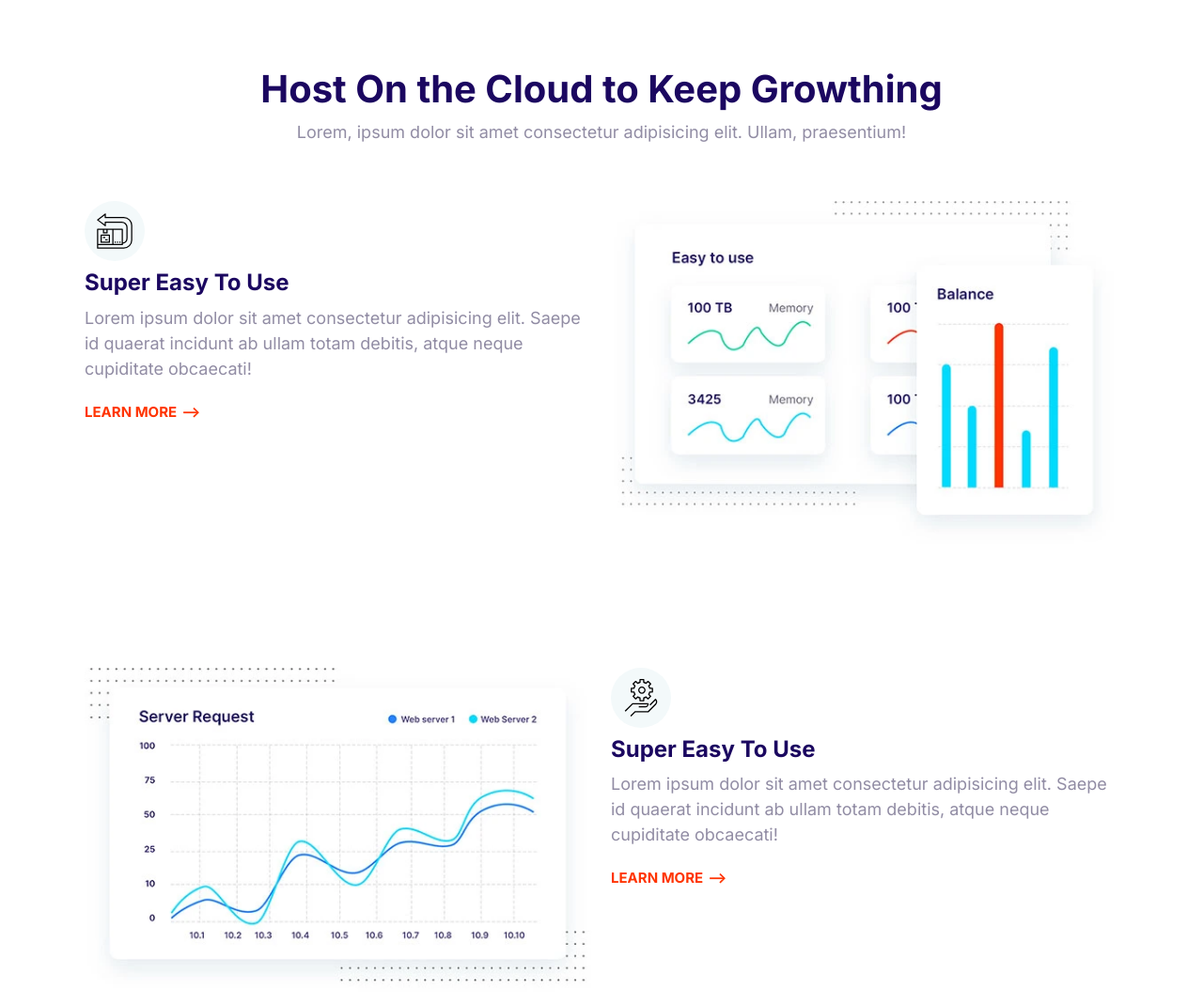
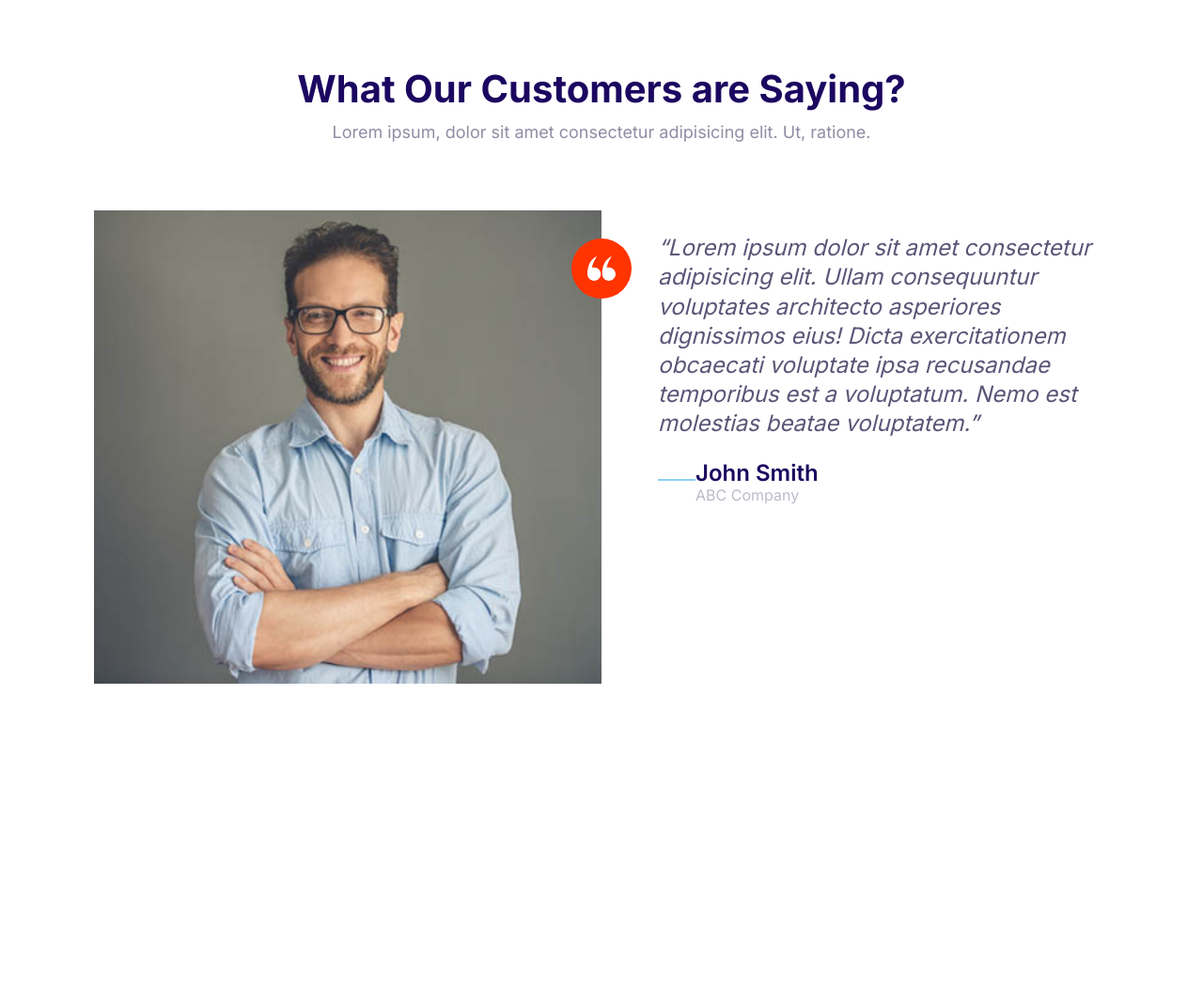
Before and after one commit to ZweNyiNyiHtwe/nyny-first-step, a plain HTML site: page index.html in a window 1280 px wide. Shown: the part 20-1088 px from the top of the page at 94% size. After the commit the page ends 845 px from the top, so only its background shows below. Drawn offline with Linux system fonts and the light colour scheme.

Commit message:
Build the Customer Opnion Component.

```diff
--- a/css/styles.css
+++ b/css/styles.css
@@ -661,6 +661,7 @@
 
 .block__header {
   text-align: center;
+  margin-bottom: 4rem;
 }
 
 .block__heading {
--- a/index.html
+++ b/index.html
@@ -12,64 +12,40 @@
     <link rel="stylesheet" href="css/styles.css">
 </head>
 <body>
-    <section class="block container">
+    <section class="block">
       <header class="block__header">
-        <h2>Host On the Cloud to Keep Growthing</h2>
-        <p>Lorem, ipsum dolor sit amet consectetur adipisicing elit. Ullam, praesentium!</p>
+        <h2>What Our Customers are Saying?</h2>
+        <p>Lorem ipsum, dolor sit amet consectetur adipisicing elit. Ut, ratione.</p>
       </header>
-      <article class="feature grid grid--1x2 ">
-        <div class="feature__content">
-          <span class="icon-container">
-            <svg class="icon">
-                <use xlink:href="images/sprite.svg#easy"></use>
-              </svg>
-        </span>
-        <h3 class="feature__heading">Super Easy To Use</h3>
-        <p>Lorem ipsum dolor sit amet consectetur adipisicing elit. Saepe id quaerat incidunt ab ullam totam debitis, atque neque cupiditate obcaecati!</p>
-        <a href="#" class="link-arrow">learn more</a>
+      <div class="container">
+        <div class="grid grid--1x2 testimonial">
+          <div class="testimonial__img">
+            <span class="icon-container icon-container--accent">
+              <svg class="icon icon--white icon--small">
+                  <use xlink:href="images/sprite.svg#quotes"></use>
+                </svg>
+            </span>
+            <img src="/images/testimonial.jpg" alt="A happing Customer" srcset="">
+          </div>
+          <blockquote class="quote">
+            <p class="quote__text">Lorem ipsum dolor sit amet consectetur adipisicing elit. Ullam consequuntur voluptates architecto asperiores dignissimos eius! Dicta exercitationem obcaecati voluptate ipsa recusandae temporibus est a voluptatum. Nemo est molestias beatae voluptatem.</p>
+            <div class="media">
+              <div class="media__image">
+                <svg class="icon icon--primary quote__line">
+                  <use xlink:href="images/sprite.svg#line"></use>
+                </svg>
+              </div>
+              <footer>
+                <h3 class="media__title quote__author">John Smith</h3>
+                <p class="quote__organizaton">ABC Company</p>
+              </footer>
+             </div>
+
+          </blockquote>
+
+        </div>
       </div>
-      <picture>
-        <source srcset="/images/resized/easy.webp 1x,/images/resized/easy@2x.webp 2x" type="image/webp">
-        <source srcset="/images/resized/easy.jpg 1x,/images/resized/easy@2x.jpg 2x" type="image/jpg">
-        <img class="feature__image" src="/images/easy@2x.jpg" alt="">
-        </picture>
-      </article>
 
-      <article class="feature grid grid--1x2 ">
-        <div class="feature__content">
-          <span class="icon-container">
-            <svg class="icon">
-                <use xlink:href="images/sprite.svg#settings"></use>
-              </svg>
-        </span>
-        <h3 class="feature__heading">Super Easy To Use</h3>
-        <p>Lorem ipsum dolor sit amet consectetur adipisicing elit. Saepe id quaerat incidunt ab ullam totam debitis, atque neque cupiditate obcaecati!</p>
-        <a href="#" class="link-arrow">learn more</a>
-      </div>
-      <picture>
-        <source srcset="/images/resized/fast.webp 1x,/images/resized/fast@2x.webp 2x" type="image/webp">
-        <source srcset="/images/resized/fast.jpg 1x,/images/resized/fast@2x.jpg 2x" type="image/jpg">
-        <img class="feature__image" src="/images/fast@2x.jpg" alt="">
-        </picture>
-      </article>
-
-      <article class="feature grid grid--1x2 ">
-        <div class="feature__content">
-          <span class="icon-container">
-            <svg class="icon">
-                <use xlink:href="images/sprite.svg#settings"></use>
-              </svg>
-        </span>
-        <h3 class="feature__heading">Super Easy To Use</h3>
-        <p>Lorem ipsum dolor sit amet consectetur adipisicing elit. Saepe id quaerat incidunt ab ullam totam debitis, atque neque cupiditate obcaecati!</p>
-        <a href="#" class="link-arrow">learn more</a>
-      </div>
-      <picture>
-        <source srcset="/images/resized/wordpress.webp 1x,/images/resized/wordpress@2x.webp 2x" type="image/webp">
-        <source srcset="/images/resized/wordpress.jpg 1x,/images/resized/wordpress@2x.jpg 2x" type="image/jpg">
-        <img class="feature__image" src="/images/wordpress@2x.jpg" alt="">
-        </picture>
-      </article>
     </section>
     <script src="/js/main.js"></script>
 </body>
```
Also changed, not shown: components/customer_opinion.html (added, +35 -0 lines).
